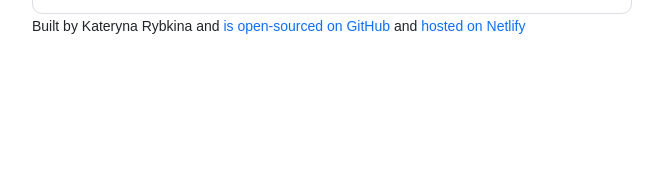
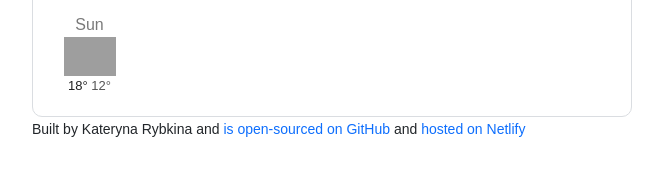
Before and after one commit to KaterynaRybkina/vanilla-weatherApp, a plain HTML site: page index.html in a window 1280 px wide. Shown: the part 215-390 px from the top of the page, without its empty margins (308-971 px from the left). Drawn offline with nearby package versions, Linux system fonts and the light colour scheme; no server answers; grey boxes are pictures that could not be loaded.

Commit message:
added the forecast HTML and CSS

```diff
--- a/index.html
+++ b/index.html
@@ -67,6 +67,22 @@
               </ul>
             </div>
           </div>
+          <div class="weather-forecast">
+            <div class="row">
+              <div class="col-2">
+                <div class="weather-forecast-date">Sun</div>
+                <img
+                  src="http://openweathermap.org/img/wn/04d@2x.png"
+                  alt=""
+                  width="52"
+                />
+                <div class="weather-forecast-temperatures">
+                  <span class="weather-forecast-temperatures-max">18°</span>
+                  <span class="weather-forecast-temperatures-min">12°</span>
+                </div>
+              </div>
+            </div>
+          </div>
         </div>
         <small>
           Built by Kateryna Rybkina and
--- a/style.css
+++ b/style.css
@@ -62,3 +62,19 @@ a {
   color: rgb(33, 33, 33);
   cursor: default;
 }
+
+.weather-forecast {
+  margin-top: 20px;
+  text-align: center;
+  color: rgb(33, 33, 33);
+}
+.weather-forecast-date {
+  font-size: 16px;
+  opacity: 0.6;
+}
+.weather-forecast-temperatures-min {
+  opacity: 0.76;
+}
+.weather-forecast-temperatures {
+  font-size: 13px;
+}
```
